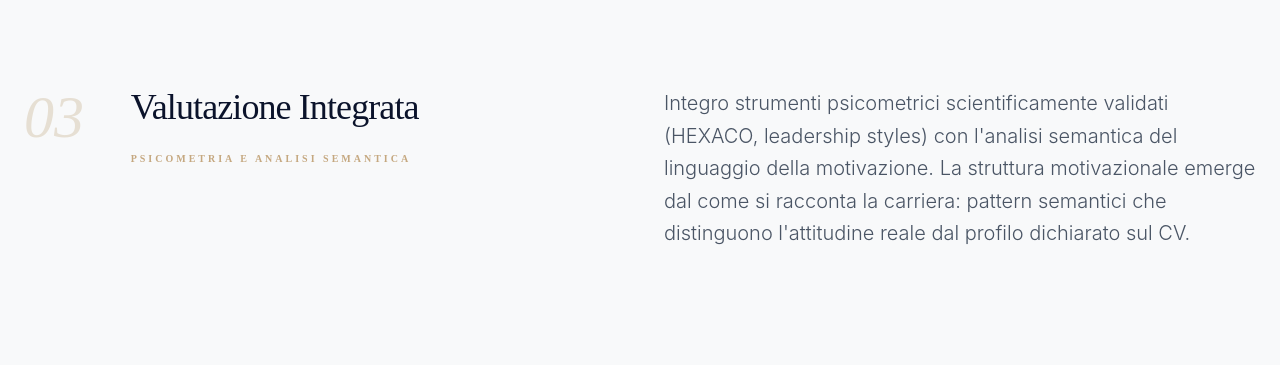
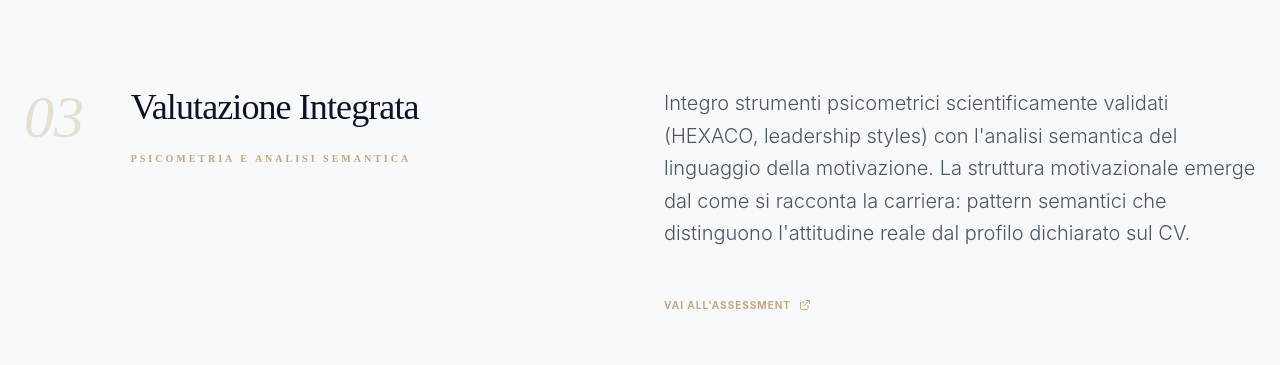
Before and after one commit to LucaSchoenbech/luca-12, a React (Vite) app: page /metodo in a window 1280 px wide. Shown: the part 2393-2758 px from the top of the page. Built offline with nearby package versions, Linux system fonts and the light colour scheme.

Commit message:
feat(Methodology): Add assessment link to pillar 3
Adds an external link to an assessment tool for the third methodology pillar. This provides users with a direct pathway to the assessment, enhancing the interactive experience. The link text is dynamically translated based on the current language.

```diff
--- a/src/pages/Methodology.tsx
+++ b/src/pages/Methodology.tsx
@@ -3,7 +3,7 @@ import { useTranslation } from 'react-i18next';
 import { Link } from 'react-router-dom';
 
 export default function Methodology() {
-  const { t } = useTranslation();
+  const { t, i18n } = useTranslation();
 
   const pillars = t('methodology.pillars', { returnObjects: true }) as Array<{ id: string, title: string, subtitle: string, content: string }>;
 
@@ -60,6 +60,12 @@ export default function Methodology() {
                     <svg width="12" height="12" viewBox="0 0 24 24" fill="none" stroke="currentColor" strokeWidth="2" strokeLinecap="round" strokeLinejoin="round"><path d="M5 12h14"></path><path d="m12 5 7 7-7 7"></path></svg>
                   </Link>
                 )}
+                {pillar.id === "03" && (
+                  <a href="https://personality-assessment-998063536756.europe-west1.run.app/" target="_blank" rel="noopener noreferrer" className="inline-flex items-center space-x-2 text-[10px] uppercase tracking-widest font-bold text-accent hover:text-ink transition-colors mt-4">
+                    <span>{i18n.language === 'it' ? 'Vai all\'Assessment' : 'Go to Assessment'}</span>
+                    <svg width="12" height="12" viewBox="0 0 24 24" fill="none" stroke="currentColor" strokeWidth="2" strokeLinecap="round" strokeLinejoin="round"><path d="M18 13v6a2 2 0 0 1-2 2H5a2 2 0 0 1-2-2V8a2 2 0 0 1 2-2h6"></path><polyline points="15 3 21 3 21 9"></polyline><line x1="10" y1="14" x2="21" y2="3"></line></svg>
+                  </a>
+                )}
               </div>
             </motion.div>
           ))}
```
